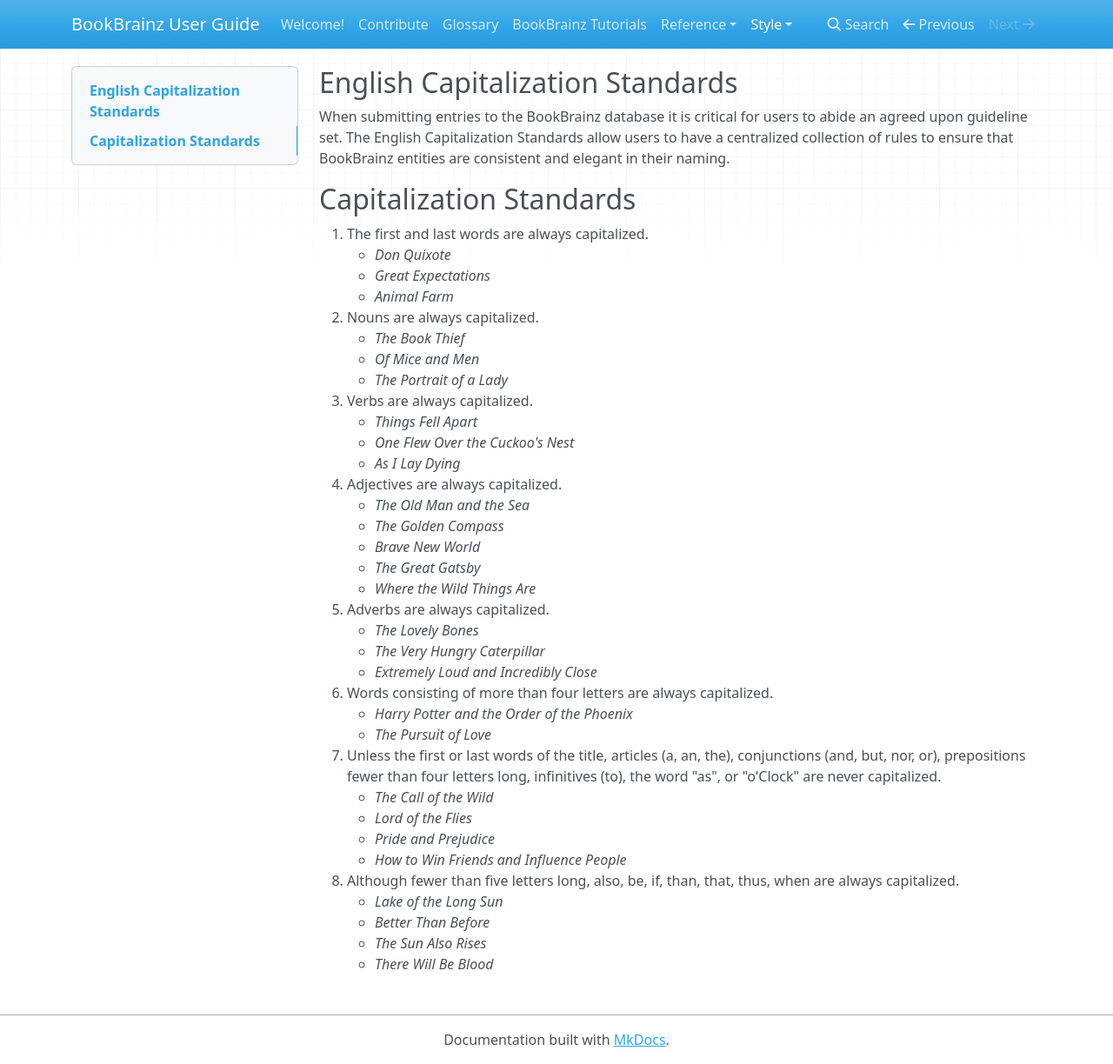
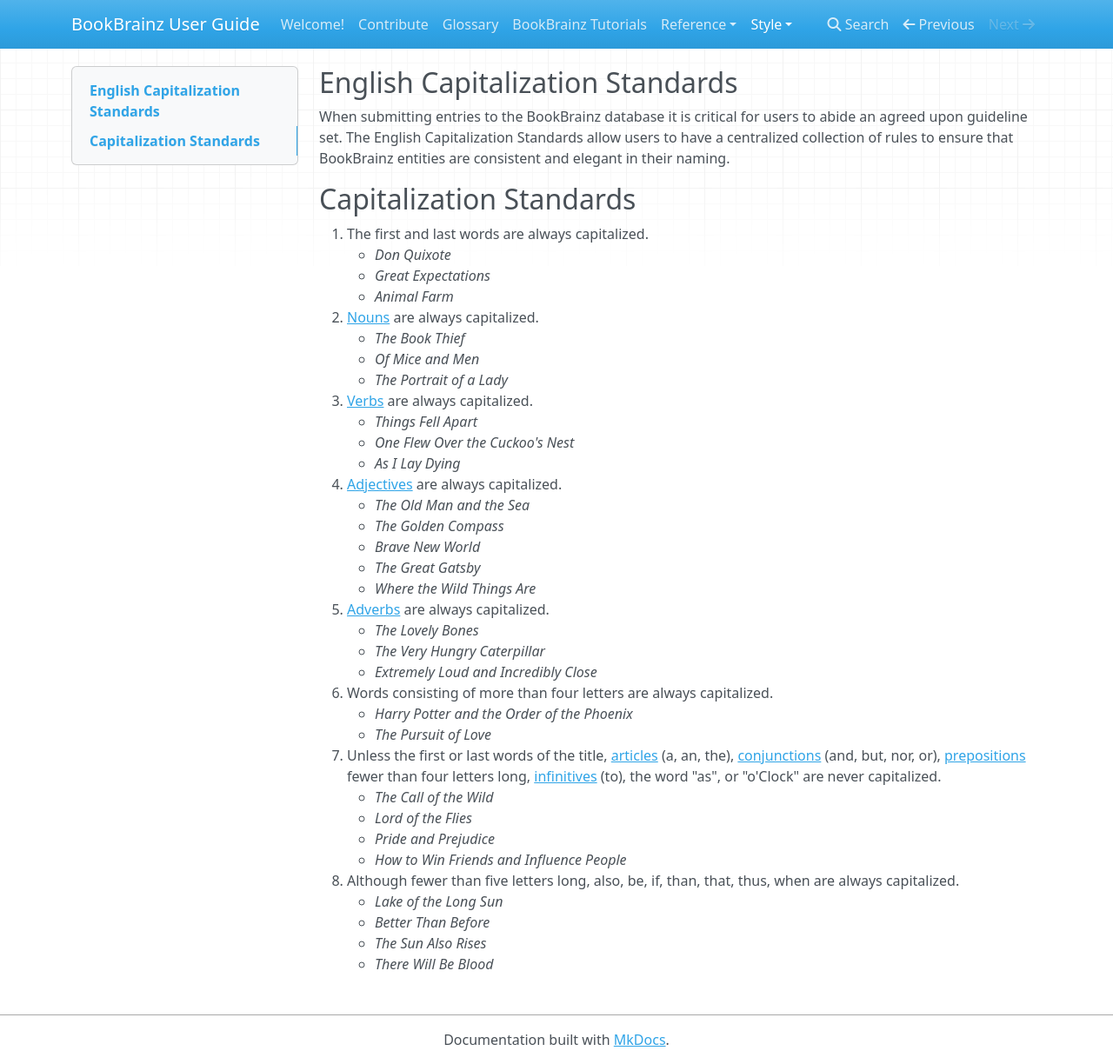
Before and after one commit to metabrainz/bookbrainz-user-guide, an MkDocs documentation site: the page built from docs/style/language_specific/capitalization-en.md, in a window 1280 px wide and 1224 px high. Shown: the whole window at 87% size. Built offline with MkDocs 1.6.1, drawn with Linux system fonts in a browser that asks for light colours; nearby versions of some CDN libraries; part of the change alters nothing that is shown.

```diff
--- a/docs/style/language_specific/capitalization-en.md
+++ b/docs/style/language_specific/capitalization-en.md
@@ -10,28 +10,28 @@ Capitalization Standards
 	+ *Don Quixote*
 	+ *Great Expectations*
 	+ *Animal Farm*
-2. Nouns are always capitalized.
+2. [Nouns](http://partofspeech.org/noun) are always capitalized.
 	+ *The Book Thief*
 	+ *Of Mice and Men*
 	+ *The Portrait of a Lady*
-3. Verbs are always capitalized.
+3. [Verbs](http://partofspeech.org/verb) are always capitalized.
 	+ *Things Fell Apart*
 	+ *One Flew Over the Cuckoo's Nest*
 	+ *As I Lay Dying*
-4. Adjectives are always capitalized.
+4. [Adjectives](http://partofspeech.org/adjective/) are always capitalized.
 	+ *The Old Man and the Sea*
 	+ *The Golden Compass*
 	+ *Brave New World*
 	+ *The Great Gatsby*
 	+ *Where the Wild Things Are*
-5. Adverbs are always capitalized.
+5. [Adverbs](http://partofspeech.org/adverb) are always capitalized.
 	+ *The Lovely Bones*
 	+ *The Very Hungry Caterpillar*
 	+ *Extremely Loud and Incredibly Close*
 6. Words consisting of more than four letters are always capitalized.
 	+ *Harry Potter and the Order of the Phoenix*
 	+ *The Pursuit of Love*
-7. Unless the first or last words of the title, articles (a, an, the), conjunctions (and, but, nor, or), prepositions fewer than four letters long, infinitives (to), the word "as", or "o'Clock" are never capitalized.
+7. Unless the first or last words of the title, [articles](http://www.grammarly.com/handbook/grammar/articles/) (a, an, the), [conjunctions](http://partofspeech.org/conjunction) (and, but, nor, or), [prepositions](http://partofspeech.org/preposition) fewer than four letters long, [infinitives](https://owl.english.purdue.edu/owl/resource/627/03/) (to), the word "as", or "o'Clock" are never capitalized.
 	+ *The Call of the Wild*
 	+ *Lord of the Flies*
 	+ *Pride and Prejudice*
```
